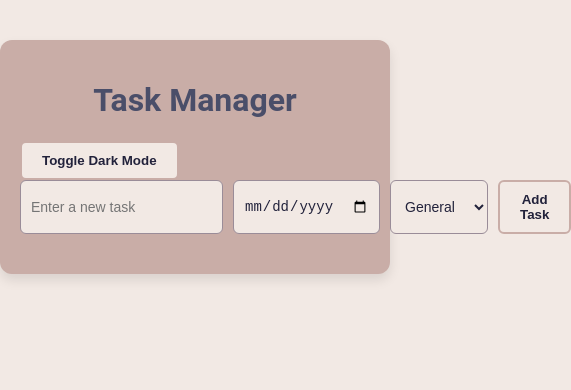
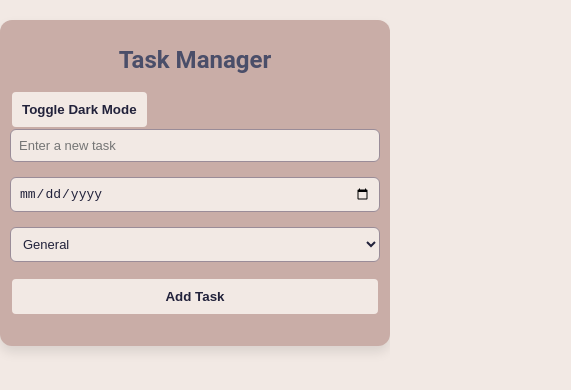
Before and after one commit to Janhavi-j001/task-mate, a React (Create React App) app: page / in a window 390 px wide. Shown: the top 390 px of the page, 571 px wide, since content can reach past the window. Built offline with nearby package versions, Linux system fonts and the light colour scheme.

Commit message:
Responsive support added

```diff
--- a/src/styles/styles.css
+++ b/src/styles/styles.css
@@ -129,3 +129,50 @@ button:hover {
   background: #9a8c98; /* Lavender-gray for completed tasks */
   color: #f2e9e4;
 }
+@media (max-width: 768px) {
+  .container {
+    padding: 15px;
+  }
+
+  h1 {
+    font-size: 1.8rem;
+  }
+
+  .task-form {
+    flex-direction: column;
+    gap: 15px;
+  }
+
+  .task-form input,
+  .task-form select,
+  .search-bar {
+    font-size: 13px;
+    padding: 8px;
+  }
+
+  button {
+    padding: 10px;
+  }
+}
+
+@media (max-width: 480px) {
+  h1 {
+    font-size: 1.5rem;
+  }
+
+  .container {
+    margin: 20px auto;
+    padding: 10px;
+  }
+
+  .task-item {
+    flex-direction: column;
+    align-items: flex-start;
+    gap: 10px;
+  }
+
+  .sorting-options {
+    flex-direction: column;
+    gap: 15px;
+  }
+}
```
